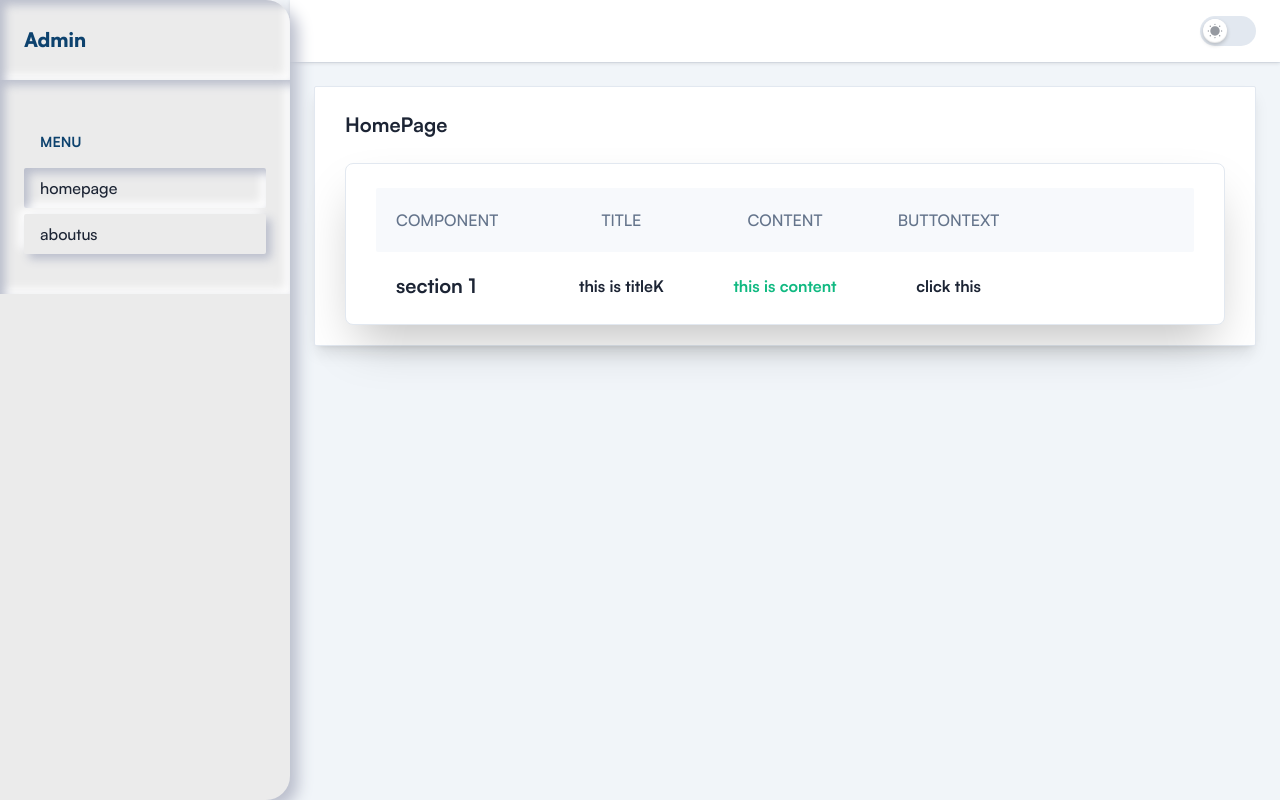
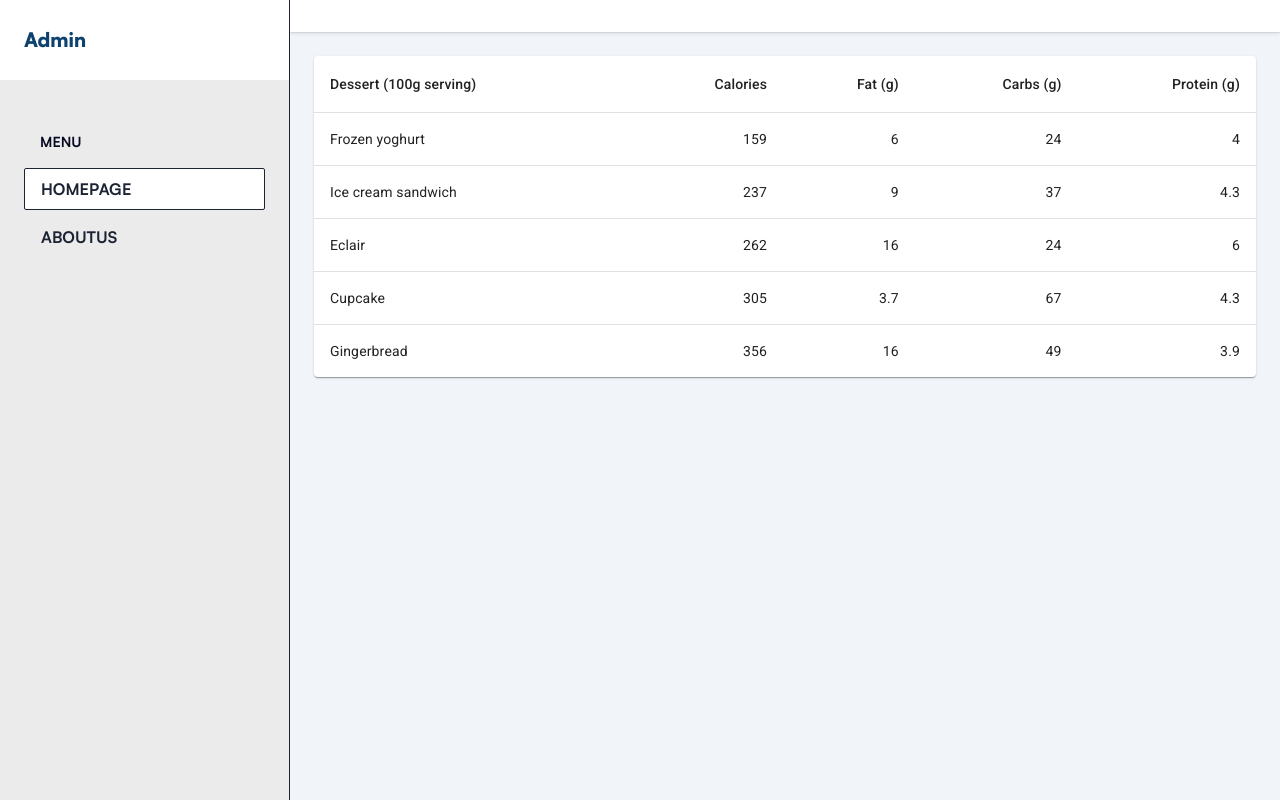
Before and after one commit to hitvaghani26/visaAgencyAdmin, a Next.js app: page / in a window 1280 px wide. Built offline with nearby package versions, Linux system fonts and the light colour scheme.

Commit message:
remove morphism and make it simple and clear

```diff
--- a/next.config.mjs
+++ b/next.config.mjs
@@ -1,4 +1,7 @@
 /** @type {import('next').NextConfig} */
-const nextConfig = {};
+const nextConfig = {
+    crossOrigin: 'anonymous',
+
+};
 
 export default nextConfig;
--- a/src/app/layout.tsx
+++ b/src/app/layout.tsx
@@ -22,6 +22,20 @@ export default function RootLayout({
 
   return (
     <html lang="en">
+      <head>
+      <link rel="preconnect" href="https://fonts.googleapis.com" />
+<link rel="preconnect" href="https://fonts.gstatic.com"  />
+<link
+  rel="stylesheet"
+  href="https://fonts.googleapis.com/icon?family=Material+Icons"
+/>
+
+<link
+  rel="stylesheet"
+  href="https://fonts.googleapis.com/css2?family=Roboto:wght@300;400;500;700&display=swap"
+/>
+
+      </head>
       <body suppressHydrationWarning={true}>
         <div className="dark:bg-boxdark-2 dark:text-bodydark">
           {loading ? <Loader /> : children}
--- a/src/components/Dashboard/E-commerce.tsx
+++ b/src/components/Dashboard/E-commerce.tsx
@@ -1,13 +1,19 @@
 "use client";
 import dynamic from "next/dynamic";
-import React from "react";
+import * as React from "react";
 import ChartOne from "../Charts/ChartOne";
 import ChartTwo from "../Charts/ChartTwo";
 import ChatCard from "../Chat/ChatCard";
 import TableOne from "../Tables/TableOne";
 import CardDataStats from "../CardDataStats";
 import Image from "next/image";
-
+import Table from '@mui/material/Table';
+import TableBody from '@mui/material/TableBody';
+import TableCell from '@mui/material/TableCell';
+import TableContainer from '@mui/material/TableContainer';
+import TableHead from '@mui/material/TableHead';
+import TableRow from '@mui/material/TableRow';
+import Paper from '@mui/material/Paper';
 const MapOne = dynamic(() => import("@/components/Maps/MapOne"), {
   ssr: false,
 });
@@ -22,6 +28,23 @@ const brandData = [
    content: "this is content",
    buttontext: "click this"
   }
+];
+function createData(
+  name: string,
+  calories: number,
+  fat: number,
+  carbs: number,
+  protein: number,
+) {
+  return { name, calories, fat, carbs, protein };
+}
+
+const rows = [
+  createData('Frozen yoghurt', 159, 6.0, 24, 4.0),
+  createData('Ice cream sandwich', 237, 9.0, 37, 4.3),
+  createData('Eclair', 262, 16.0, 24, 6.0),
+  createData('Cupcake', 305, 3.7, 67, 4.3),
+  createData('Gingerbread', 356, 16.0, 49, 3.9),
 ];
 
 const ECommerce: React.FC = () => {
@@ -90,7 +113,7 @@ const ECommerce: React.FC = () => {
         ))}
       </div>
     </div> */}
-<div className="rounded-sm border border-stroke bg-white px-5 pb-2.5 pt-6 shadow-lg dark:border-strokedark dark:bg-boxdark sm:px-7.5 xl:pb-1">
+{/* <div className="rounded-sm border border-stroke bg-white px-5 pb-2.5 pt-6 shadow-lg dark:border-strokedark dark:bg-boxdark sm:px-7.5 xl:pb-1">
   <h4 className="mb-6 text-xl font-semibold text-black dark:text-white">
     HomePage
   </h4>
@@ -149,8 +172,36 @@ const ECommerce: React.FC = () => {
     ))}
   </div>
 </div>
-
-
+ */}
+  <TableContainer component={Paper}>
+      <Table sx={{ minWidth: 650 }} aria-label="simple table">
+        <TableHead>
+          <TableRow>
+            <TableCell>Dessert (100g serving)</TableCell>
+            <TableCell align="right">Calories</TableCell>
+            <TableCell align="right">Fat&nbsp;(g)</TableCell>
+            <TableCell align="right">Carbs&nbsp;(g)</TableCell>
+            <TableCell align="right">Protein&nbsp;(g)</TableCell>
+          </TableRow>
+        </TableHead>
+        <TableBody>
+          {rows.map((row) => (
+            <TableRow
+              key={row.name}
+              sx={{ '&:last-child td, &:last-child th': { border: 0 } }}
+            >
+              <TableCell component="th" scope="row">
+                {row.name}
+              </TableCell>
+              <TableCell align="right">{row.calories}</TableCell>
+              <TableCell align="right">{row.fat}</TableCell>
+              <TableCell align="right">{row.carbs}</TableCell>
+              <TableCell align="right">{row.protein}</TableCell>
+            </TableRow>
+          ))}
+        </TableBody>
+      </Table>
+    </TableContainer>
 
     </>
   );
--- a/src/components/Header/index.tsx
+++ b/src/components/Header/index.tsx
@@ -106,7 +106,7 @@ const Header = (props: {
         <div className="flex items-center justify-end w-full gap-3 2xsm:gap-7">
           <ul className="flex items-center gap-2 2xsm:gap-4">
             {/* <!-- Dark Mode Toggler --> */}
-            <DarkModeSwitcher />
+            {/* <DarkModeSwitcher /> */}
             {/* <!-- Dark Mode Toggler --> */}
 
             {/* <!-- Notification Menu Area --> */}
--- a/src/components/Sidebar/SidebarItem.tsx
+++ b/src/components/Sidebar/SidebarItem.tsx
@@ -63,22 +63,61 @@ const SidebarItem = ({ item, pageName, setPageName }: any) => {
           </div>
         )}
       </li> */}
+      {/* <li>
+        <Link
+          href={item.route}
+          onClick={handleClick}
+          className={`${isItemActive
+              ? "bg-[#ebebeb] shadow-[inset_5px_5px_10px_#babecc,inset_-5px_-5px_10px_#ffffff]"
+              : "bg-[#ebebeb] shadow-[5px_5px_10px_#babecc,-5px_-5px_10px_#ffffff]"
+            } group  relative flex items-center gap-2.5 rounded-sm px-4 py-2 font-medium text-black duration-300 ease-in-out hover:shadow-[8px_8px_15px_#babecc,-8px_-8px_15px_#ffffff] hover:text-[#0D426E] dark:bg-meta-4`}
+        >
+          {item.icon}
+          {item.label}
+          {item.children && (
+            <svg
+              className={`absolute right-4 top-1/2 -translate-y-1/2 fill-current ${pageName === item.label.toLowerCase() && "rotate-180"
+                }`}
+              width="20"
+              height="20"
+              viewBox="0 0 20 20"
+              fill="none"
+              xmlns="http://www.w3.org/2000/svg"
+            >
+              <path
+                fillRule="evenodd"
+                clipRule="evenodd"
+                d="M4.41107 6.9107C4.73651 6.58527 5.26414 6.58527 5.58958 6.9107L10.0003 11.3214L14.4111 6.91071C14.7365 6.58527 15.2641 6.58527 15.5896 6.91071C15.915 7.23614 15.915 7.76378 15.5896 8.08922L10.5896 13.0892C10.2641 13.4147 9.73651 13.4147 9.41107 13.0892L4.41107 8.08922C4.08563 7.76378 4.08563 7.23614 4.41107 6.9107Z"
+                fill=""
+              />
+            </svg>
+          )}
+        </Link>
+
+        {item.children && (
+          <div
+            className={`translate transform overflow-hidden ${pageName !== item.label.toLowerCase() && "hidden"
+              }`}
+          >
+            <SidebarDropdown item={item.children} />
+          </div>
+        )}
+      </li> */}
       <li>
   <Link
     href={item.route}
     onClick={handleClick}
-    className={`${
-      isItemActive
-        ? "bg-[#ebebeb] shadow-[inset_5px_5px_10px_#babecc,inset_-5px_-5px_10px_#ffffff]"
-        : "bg-[#ebebeb] shadow-[5px_5px_10px_#babecc,-5px_-5px_10px_#ffffff]"
-    } group  relative flex items-center gap-2.5 rounded-sm px-4 py-2 font-medium text-black duration-300 ease-in-out hover:shadow-[8px_8px_15px_#babecc,-8px_-8px_15px_#ffffff] hover:text-[#0D426E] dark:bg-meta-4`}
+    className={`${isItemActive
+        ? " bg-white border border-gray-300"
+        : "bg-gray-200 border border-transparent"
+      } group relative flex items-center gap-2.5 rounded-sm px-4 py-2  text-black font-semibold duration-300 ease-in-out hover:bg-gray-100 hover:border-gray-400 hover:text-[#0D426E] dark:bg-meta-4 uppercase hover:bg-white`}
   >
     {item.icon}
     {item.label}
     {item.children && (
       <svg
-        className={`absolute right-4 top-1/2 -translate-y-1/2 fill-current ${
-          pageName === item.label.toLowerCase() && "rotate-180"
+        className={`absolute right-4 top-1/2 -translate-y-1/2 fill-current transition-transform duration-300 ${
+          pageName === item.label.toLowerCase() ? "rotate-180" : ""
         }`}
         width="20"
         height="20"
@@ -98,8 +137,8 @@ const SidebarItem = ({ item, pageName, setPageName }: any) => {
 
   {item.children && (
     <div
-      className={`translate transform overflow-hidden ${
-        pageName !== item.label.toLowerCase() && "hidden"
+      className={`translate transform overflow-hidden transition-all duration-300 ease-in-out ${
+        pageName !== item.label.toLowerCase() ? "hidden" : ""
       }`}
     >
       <SidebarDropdown item={item.children} />
@@ -107,6 +146,7 @@ const SidebarItem = ({ item, pageName, setPageName }: any) => {
   )}
 </li>
 
+
     </>
   );
 };
--- a/src/components/Sidebar/index.tsx
+++ b/src/components/Sidebar/index.tsx
@@ -142,23 +142,84 @@ const Sidebar = ({ sidebarOpen, setSidebarOpen }: SidebarProps) => {
     //     </div>
     //   </aside>
     // </ClickOutside>
-    <ClickOutside onClick={() => setSidebarOpen(false)}>
+//     <ClickOutside onClick={() => setSidebarOpen(false)}>
+//   <aside
+//     className={`fixed left-0 top-0 z-9999 flex h-screen w-72.5 flex-col overflow-y-hidden bg-[#ebebeb] rounded-r-3xl shadow-[8px_8px_15px_#babecc,-8px_-8px_15px_#ffffff] duration-300 ease-linear lg:translate-x-0 ${
+//       sidebarOpen ? "translate-x-0" : "-translate-x-full"
+//     }`}
+//   >
+//     {/* <!-- SIDEBAR HEADER --> */}
+//     <div className="flex items-center justify-between gap-2 px-6 py-5.5 lg:py-6.5 shadow-[inset_5px_5px_10px_#babecc,inset_-5px_-5px_10px_#ffffff]">
+//       {/* <Link href="/">
+//         <Image
+//           width={176}
+//           height={32}
+//           src={"/images/logo/logo.svg"}
+//           alt="Logo"
+//           priority
+//         />
+//       </Link> */}
+//       <Link href="/">
+//         <div className="text-xl text-[#0D426E] font-black">Admin</div>
+//       </Link>
+
+//       <button
+//         onClick={() => setSidebarOpen(!sidebarOpen)}
+//         aria-controls="sidebar"
+//         className="block lg:hidden"
+//       >
+//         <svg
+//           className="fill-current text-[#0D426E]"
+//           width="20"
+//           height="18"
+//           viewBox="0 0 20 18"
+//           fill="none"
+//           xmlns="http://www.w3.org/2000/svg"
+//         >
+//           <path
+//             d="M19 8.175H2.98748L9.36248 1.6875C9.69998 1.35 9.69998 0.825 9.36248 0.4875C9.02498 0.15 8.49998 0.15 8.16248 0.4875L0.399976 8.3625C0.0624756 8.7 0.0624756 9.225 0.399976 9.5625L8.16248 17.4375C8.31248 17.5875 8.53748 17.7 8.76248 17.7C8.98748 17.7 9.17498 17.625 9.36248 17.475C9.69998 17.1375 9.69998 16.6125 9.36248 16.275L3.02498 9.8625H19C19.45 9.8625 19.825 9.4875 19.825 9.0375C19.825 8.55 19.45 8.175 19 8.175Z"
+//             fill="currentColor"
+//           />
+//         </svg>
+//       </button>
+//     </div>
+//     {/* <!-- SIDEBAR HEADER --> */}
+
+//     <div className="no-scrollbar flex flex-col overflow-y-auto duration-300 ease-linear shadow-[inset_5px_5px_10px_#babecc,inset_-5px_-5px_10px_#ffffff]">
+//       {/* <!-- Sidebar Menu --> */}
+//       <nav className="mt-5 px-4 py-4 lg:mt-9 lg:px-6">
+//         {menuGroups.map((group, groupIndex) => (
+//           <div key={groupIndex}>
+//             <h3 className="mb-4 ml-4 text-sm font-semibold text-[#0D426E]">
+//               {group.name}
+//             </h3>
+
+//             <ul className="mb-6 flex flex-col gap-1.5">
+//               {group.menuItems.map((menuItem, menuIndex) => (
+//                 <SidebarItem
+//                   key={menuIndex}
+//                   item={menuItem}
+//                   pageName={pageName}
+//                   setPageName={setPageName}
+//                 />
+//               ))}
+//             </ul>
+//           </div>
+//         ))}
+//       </nav>
+//       {/* <!-- Sidebar Menu --> */}
+//     </div>
+//   </aside>
+// </ClickOutside>
+<ClickOutside onClick={() => setSidebarOpen(false)}>
   <aside
-    className={`fixed left-0 top-0 z-9999 flex h-screen w-72.5 flex-col overflow-y-hidden bg-[#ebebeb] rounded-r-3xl shadow-[8px_8px_15px_#babecc,-8px_-8px_15px_#ffffff] duration-300 ease-linear lg:translate-x-0 ${
+    className={`fixed left-0 top-0 z-9999 flex h-screen w-72.5 border-r border-black flex-col overflow-y-hidden bg-[#ebebeb]  duration-300 ease-linear lg:translate-x-0 ${
       sidebarOpen ? "translate-x-0" : "-translate-x-full"
     }`}
   >
+    {/* w-72.5 */}
     {/* <!-- SIDEBAR HEADER --> */}
-    <div className="flex items-center justify-between gap-2 px-6 py-5.5 lg:py-6.5 shadow-[inset_5px_5px_10px_#babecc,inset_-5px_-5px_10px_#ffffff]">
-      {/* <Link href="/">
-        <Image
-          width={176}
-          height={32}
-          src={"/images/logo/logo.svg"}
-          alt="Logo"
-          priority
-        />
-      </Link> */}
+    <div className="flex items-center justify-between gap-2 px-6 py-5.5 lg:py-6.5 bg-[#ffffff]">
       <Link href="/">
         <div className="text-xl text-[#0D426E] font-black">Admin</div>
       </Link>
@@ -178,19 +239,17 @@ const Sidebar = ({ sidebarOpen, setSidebarOpen }: SidebarProps) => {
         >
           <path
             d="M19 8.175H2.98748L9.36248 1.6875C9.69998 1.35 9.69998 0.825 9.36248 0.4875C9.02498 0.15 8.49998 0.15 8.16248 0.4875L0.399976 8.3625C0.0624756 8.7 0.0624756 9.225 0.399976 9.5625L8.16248 17.4375C8.31248 17.5875 8.53748 17.7 8.76248 17.7C8.98748 17.7 9.17498 17.625 9.36248 17.475C9.69998 17.1375 9.69998 16.6125 9.36248 16.275L3.02498 9.8625H19C19.45 9.8625 19.825 9.4875 19.825 9.0375C19.825 8.55 19.45 8.175 19 8.175Z"
-            fill="currentColor"
+            fill=""
           />
         </svg>
       </button>
     </div>
-    {/* <!-- SIDEBAR HEADER --> */}
 
-    <div className="no-scrollbar flex flex-col overflow-y-auto duration-300 ease-linear shadow-[inset_5px_5px_10px_#babecc,inset_-5px_-5px_10px_#ffffff]">
-      {/* <!-- Sidebar Menu --> */}
+    <div className="no-scrollbar flex flex-col overflow-y-auto duration-300 ease-linear">
       <nav className="mt-5 px-4 py-4 lg:mt-9 lg:px-6">
         {menuGroups.map((group, groupIndex) => (
           <div key={groupIndex}>
-            <h3 className="mb-4 ml-4 text-sm font-semibold text-[#0D426E]">
+            <h3 className="mb-4 ml-4 text-sm font-semibold text-[#060922]">
               {group.name}
             </h3>
 
@@ -207,7 +266,6 @@ const Sidebar = ({ sidebarOpen, setSidebarOpen }: SidebarProps) => {
           </div>
         ))}
       </nav>
-      {/* <!-- Sidebar Menu --> */}
     </div>
   </aside>
 </ClickOutside>
```
Also changed, not shown: package.json (+7 -1 lines), src/components/Sidebar/SidebarDropdown.tsx (+17 -1 lines), 1 other file (tests, documents, lock files or other folders).
